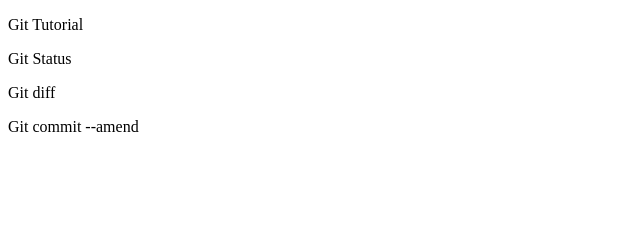
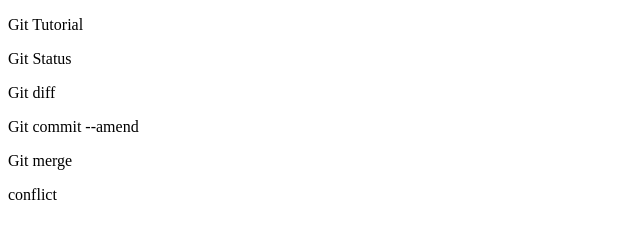
Before and after one commit to amami1625/git_tutorial, a plain HTML site: page index.html in a window 1280 px wide. Shown: the whole page, without its empty margins (0-640 px from the left). Drawn offline with Linux system fonts and the light colour scheme.

Commit message:
conflict を追記

```diff
--- a/index.html
+++ b/index.html
@@ -11,5 +11,7 @@
   <p>Git Status</p>
   <p>Git diff</p>
   <p>Git commit --amend</p>
+  <p>Git merge</p>
+  <p>conflict</p>
 </body>
 </html>
```
